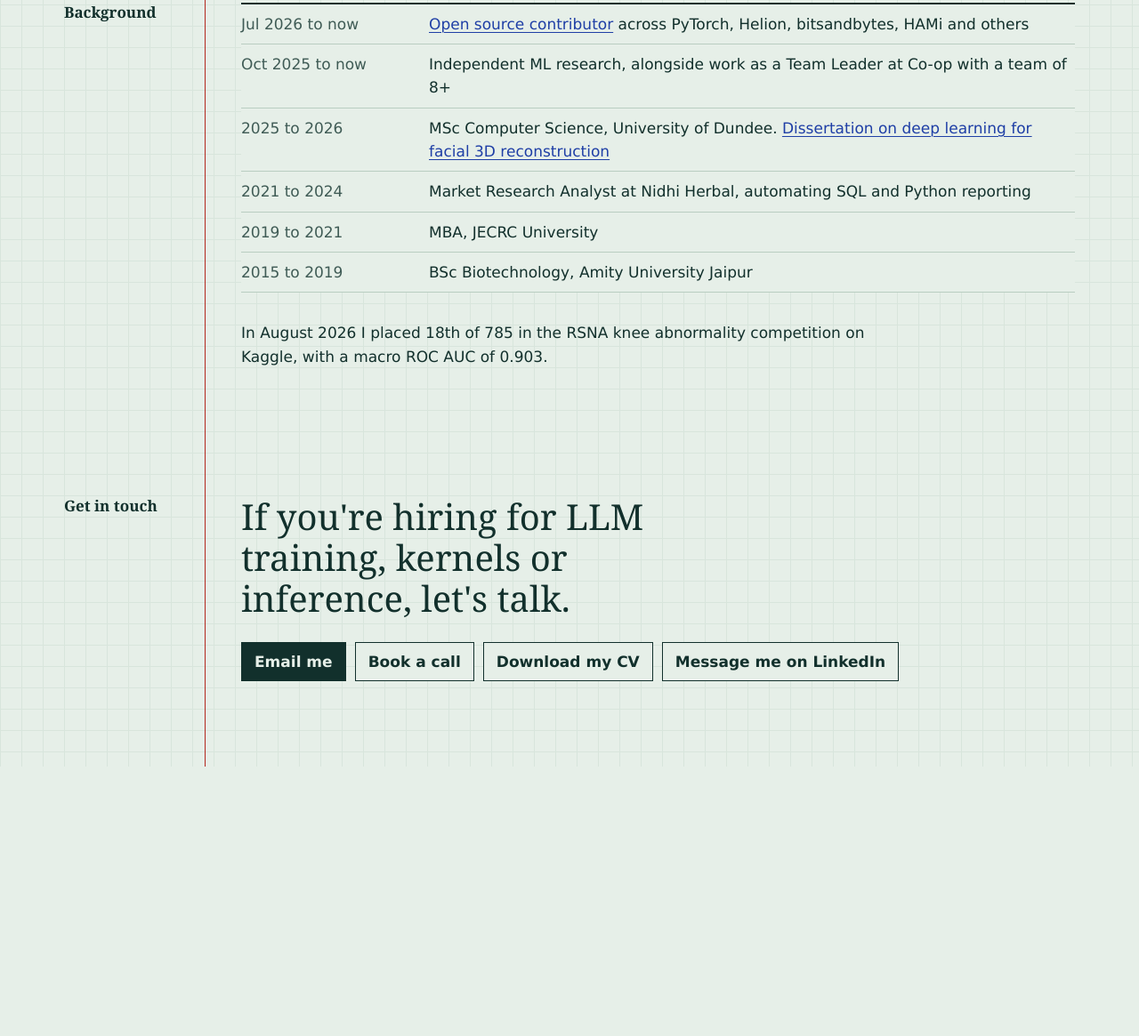
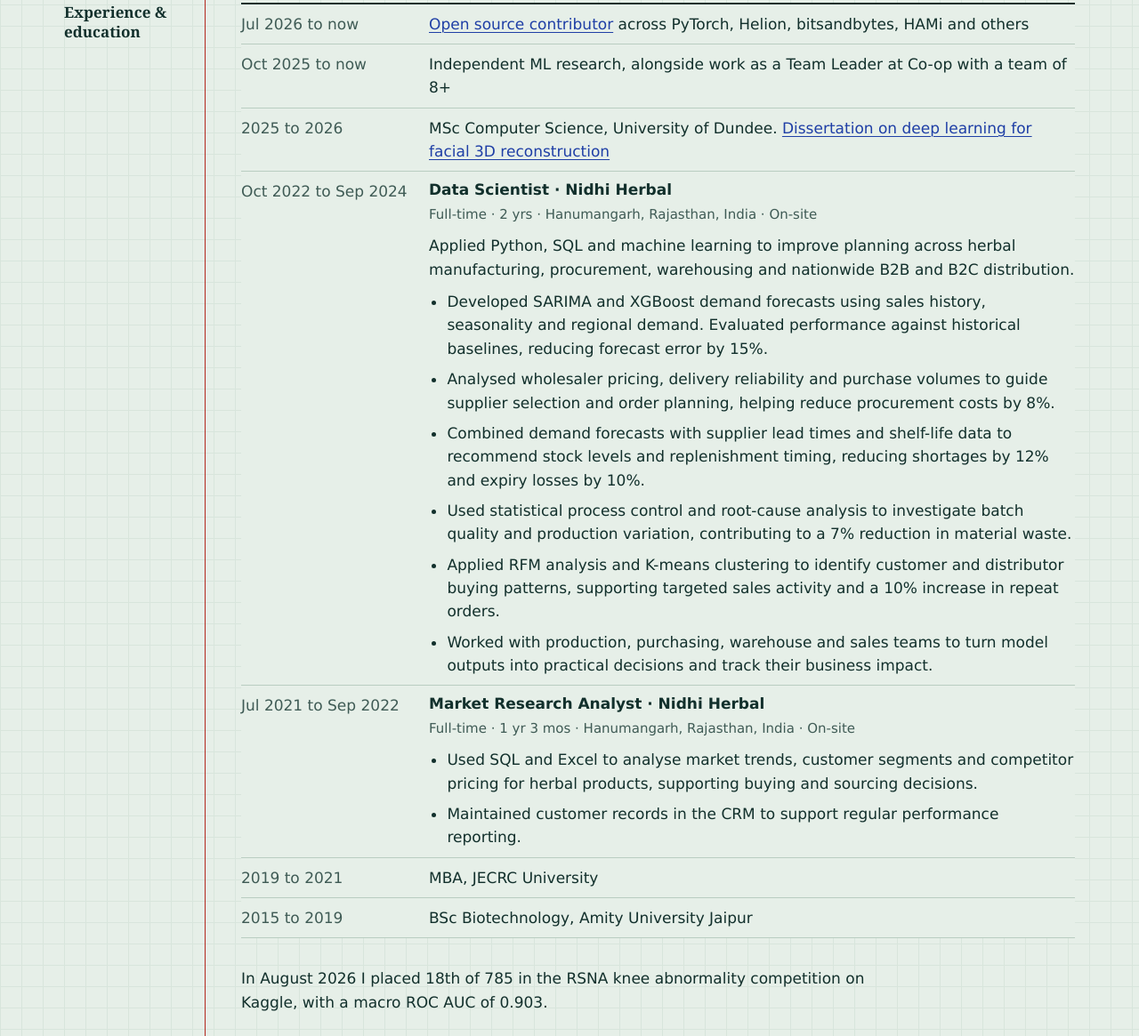
Before and after one commit to yashb98/yashb98.github.io, a plain HTML site: page index.html in a window 1280 px wide. Shown: the part 4939-6104 px from the top of the page at 89% size. Before the commit the page ends 5801 px from the top, so only its background shows below. Drawn offline with Linux system fonts and the light colour scheme; a web font is replaced by a local one.

Commit message:
Add Nidhi Herbal data scientist and analyst experience

```diff
--- a/index.html
+++ b/index.html
@@ -372,13 +372,39 @@ Required: 147456, Hardware limit: 101376.</code></pre>
     </section>
 
     <section class="band" id="background">
-      <div class="margin"><h2>Background</h2></div>
+      <div class="margin"><h2>Experience &amp; education</h2></div>
       <div class="main">
         <ol class="timeline">
           <li><span class="when">Jul 2026 to now</span><p><a href="contributions.html">Open source contributor</a> across PyTorch, Helion, bitsandbytes, HAMi and others</p></li>
           <li><span class="when">Oct 2025 to now</span><p>Independent ML research, alongside work as a Team Leader at Co-op with a team of 8+</p></li>
           <li><span class="when">2025 to 2026</span><p>MSc Computer Science, University of Dundee. <a href="https://github.com/yashb98/Deep-Learning-for-Facial-3D-Reconstruction---Simulator">Dissertation on deep learning for facial 3D reconstruction</a></p></li>
-          <li><span class="when">2021 to 2024</span><p>Market Research Analyst at Nidhi Herbal, automating SQL and Python reporting</p></li>
+          <li>
+            <span class="when"><time datetime="2022-10">Oct 2022</time> to <time datetime="2024-09">Sep 2024</time></span>
+            <div class="timeline-role">
+              <h3>Data Scientist · Nidhi Herbal</h3>
+              <p class="role-meta">Full-time · 2 yrs · Hanumangarh, Rajasthan, India · On-site</p>
+              <p>Applied Python, SQL and machine learning to improve planning across herbal manufacturing, procurement, warehousing and nationwide B2B and B2C distribution.</p>
+              <ul class="role-highlights">
+                <li>Developed SARIMA and XGBoost demand forecasts using sales history, seasonality and regional demand. Evaluated performance against historical baselines, reducing forecast error by 15%.</li>
+                <li>Analysed wholesaler pricing, delivery reliability and purchase volumes to guide supplier selection and order planning, helping reduce procurement costs by 8%.</li>
+                <li>Combined demand forecasts with supplier lead times and shelf-life data to recommend stock levels and replenishment timing, reducing shortages by 12% and expiry losses by 10%.</li>
+                <li>Used statistical process control and root-cause analysis to investigate batch quality and production variation, contributing to a 7% reduction in material waste.</li>
+                <li>Applied RFM analysis and K-means clustering to identify customer and distributor buying patterns, supporting targeted sales activity and a 10% increase in repeat orders.</li>
+                <li>Worked with production, purchasing, warehouse and sales teams to turn model outputs into practical decisions and track their business impact.</li>
+              </ul>
+            </div>
+          </li>
+          <li>
+            <span class="when"><time datetime="2021-07">Jul 2021</time> to <time datetime="2022-09">Sep 2022</time></span>
+            <div class="timeline-role">
+              <h3>Market Research Analyst · Nidhi Herbal</h3>
+              <p class="role-meta">Full-time · 1 yr 3 mos · Hanumangarh, Rajasthan, India · On-site</p>
+              <ul class="role-highlights">
+                <li>Used SQL and Excel to analyse market trends, customer segments and competitor pricing for herbal products, supporting buying and sourcing decisions.</li>
+                <li>Maintained customer records in the CRM to support regular performance reporting.</li>
+              </ul>
+            </div>
+          </li>
           <li><span class="when">2019 to 2021</span><p>MBA, JECRC University</p></li>
           <li><span class="when">2015 to 2019</span><p>BSc Biotechnology, Amity University Jaipur</p></li>
         </ol>
--- a/styles.css
+++ b/styles.css
@@ -248,7 +248,7 @@ h3 { font: 600 1.1875rem/1.3 var(--display); }
 .builds dd { max-width: 60ch; }
 
 .timeline { background: var(--paper); border-top: 2px solid var(--ink); }
-.timeline li {
+.timeline > li {
   display: grid;
   grid-template-columns: minmax(0, 11em) minmax(0, 1fr);
   gap: 2px 24px;
@@ -256,6 +256,10 @@ h3 { font: 600 1.1875rem/1.3 var(--display); }
   border-bottom: 1px solid var(--rule);
 }
 .timeline .when { color: var(--ink-soft); }
+.timeline-role h3 { font: 600 1.0625rem/1.4 var(--body); }
+.timeline-role .role-meta { margin: 4px 0 10px; color: var(--ink-soft); font-size: 0.9375rem; }
+.role-highlights { margin-top: 10px; padding-left: 1.2em; list-style: disc; }
+.role-highlights li + li { margin-top: 8px; }
 
 footer.band .main { padding-bottom: 96px; }
 .closing { max-width: 22ch; font: 450 clamp(1.75rem, 3.6vw, 2.5rem)/1.15 var(--display); }
@@ -288,7 +292,7 @@ footer.band .main { padding-bottom: 96px; }
   .fp-plot { min-height: 30px; }
   .fp-plot::before { top: 0; bottom: -8px; }
   .offaxis { grid-template-columns: minmax(0, 1fr); gap: 28px; }
-  .ledger li, .builds > div, .timeline li { grid-template-columns: minmax(0, 1fr); }
+  .ledger li, .builds > div, .timeline > li { grid-template-columns: minmax(0, 1fr); }
   .ledger time { text-align: left; }
 }
 
```
